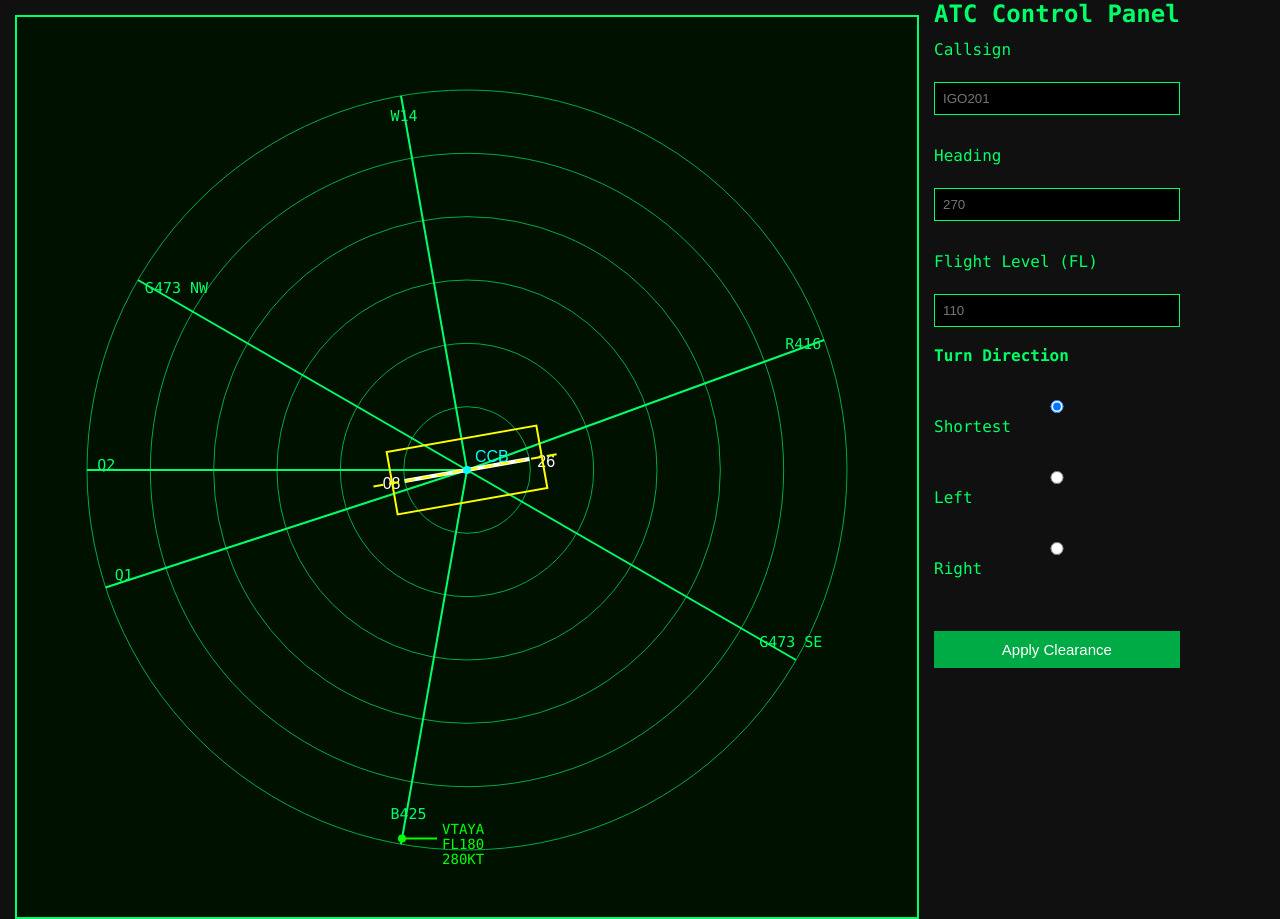
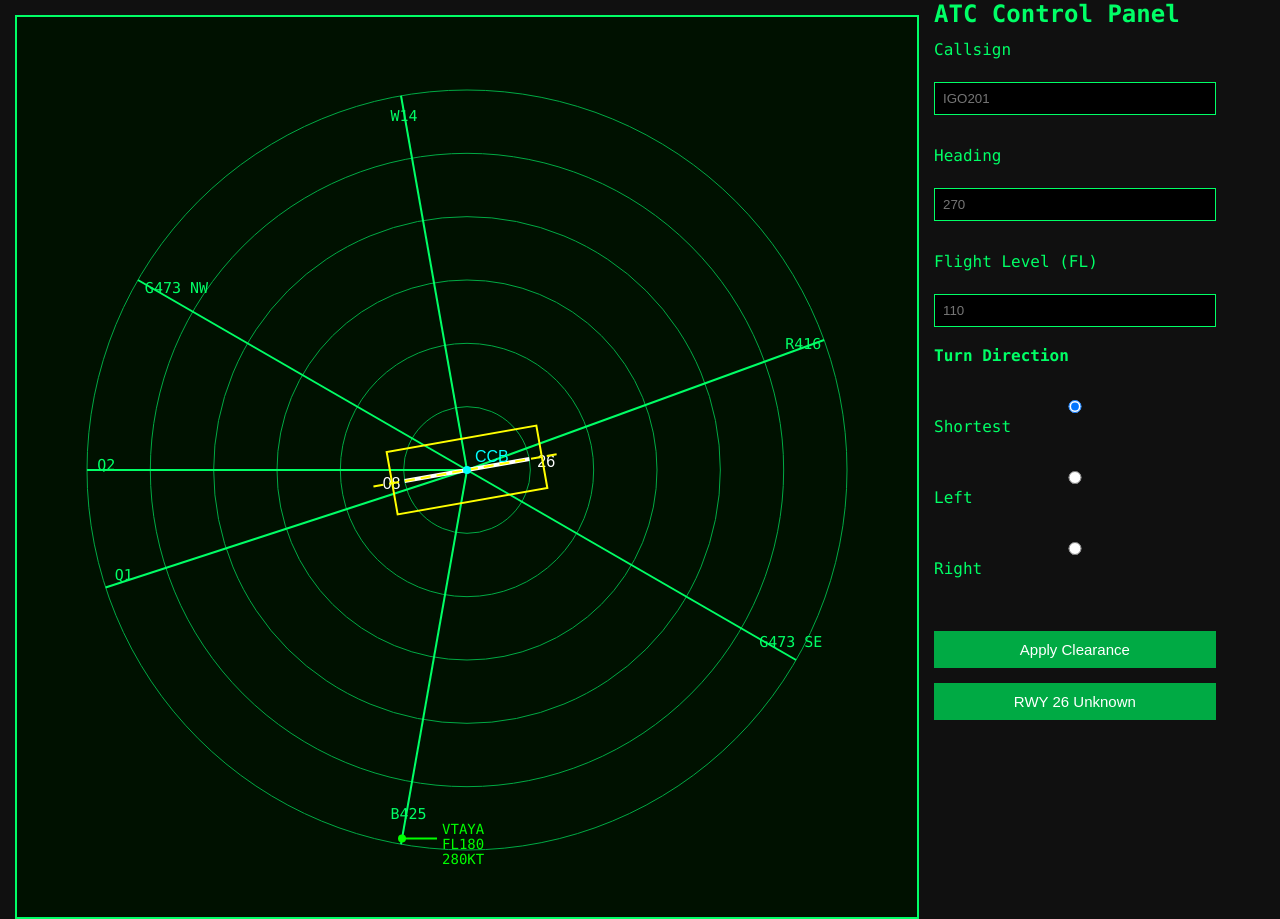
Before and after one commit to RanjithKumar94/radar-simulation, a plain HTML site: page index.html in a window 1280 px wide. Shown: the top 919 px of the page. Drawn offline with Linux system fonts and the light colour scheme.

Commit message:
index.html

```diff
--- a/index.html
+++ b/index.html
@@ -110,7 +110,7 @@
         <button id="applyBtn">
             Apply Clearance
         </button>
-
+<button id="rwy26Blip">RWY 26 Unknown</button>
     </div>
 
 </div>
```
